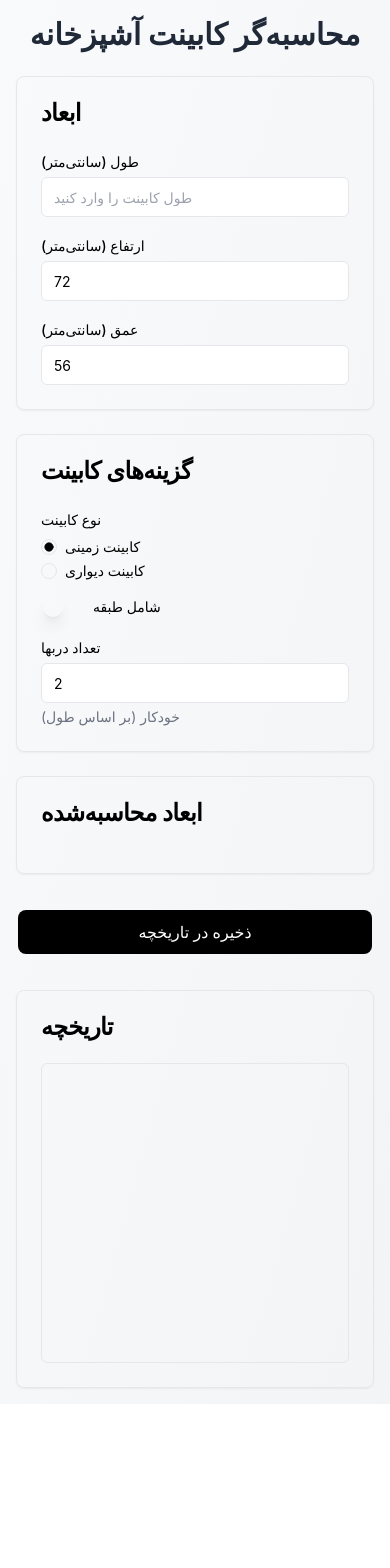
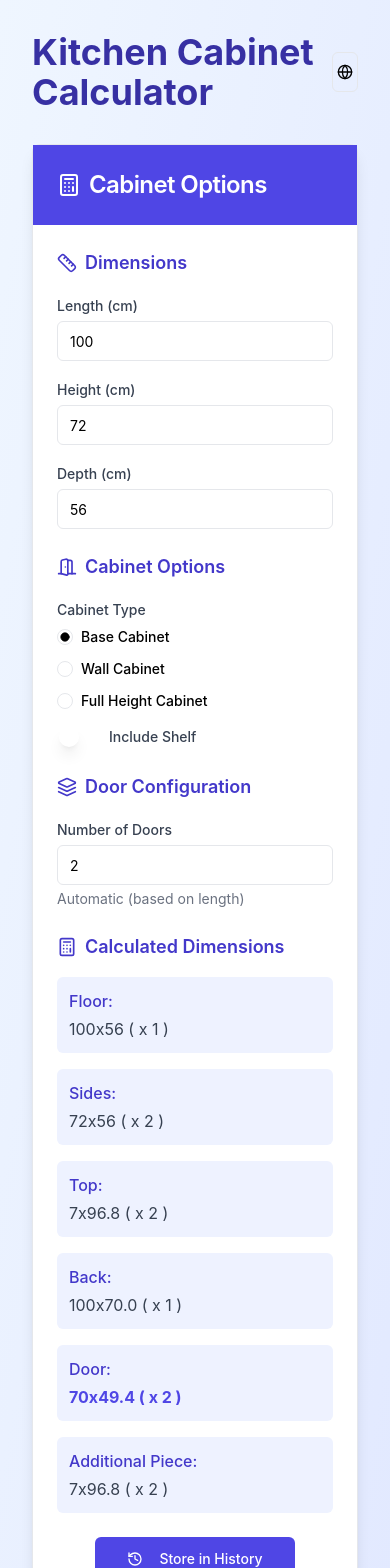
Before and after one commit to Bahamin1/CabinetCalculator, a React (Create React App) app: page / in a window 390 px wide. Shown: the top 1568 px of the page. Before the commit the page ends 1404 px from the top, so only its background shows below. Built offline with nearby package versions, Linux system fonts and the light colour scheme.

Commit message:
Updare 1.1.0

```diff
--- a/src/App.tsx
+++ b/src/App.tsx
@@ -1,6 +1,8 @@
 'use client'
 
+import { Separator } from '@radix-ui/react-select'
 import { AnimatePresence, motion } from 'framer-motion'
+import { Calculator, DoorOpen, Globe, History, Layers, Ruler } from 'lucide-react'
 import React, { useEffect, useState } from 'react'
 import { Button } from "./components/ui/button"
 import { Card, CardContent, CardHeader, CardTitle } from "./components/ui/card"
@@ -11,20 +13,21 @@ import { ScrollArea } from "./components/ui/scrollArea"
 import { Select, SelectContent, SelectItem, SelectTrigger, SelectValue } from "./components/ui/select"
 import { Switch } from "./components/ui/switch"
 
-type CabinetType = 'base' | 'wall'
+type CabinetType = 'base' | 'wall' | 'full'
 type DoorOrientation = 'vertical' | 'horizontal'
-
+type DoorDivision = 'length' | 'height'
+type Language = 'EN' | 'FA'
 
 interface Dimensions {
-  کف  : string
-  کنارها: string
-  سقف: string
-  پشت: string
-  درب: string
-  پارتیشن?: string
-  طبقه?: string
-  قید?: string
-  قیددرب?: string
+  floor: string
+  sides: string
+  top: string
+  back: string
+  door: string
+  middlePartition?: string
+  shelf?: string
+  additionalPiece?: string
+  doorQeyd?: string
 }
 
 interface CabinetUnit {
@@ -33,36 +36,133 @@ interface CabinetUnit {
   height: number
   depth: number
   includeShelf: boolean
+  shelfCount: number
   doorCount: number
   doorOrientation: DoorOrientation
+  doorDivision: DoorDivision
   dimensions: Dimensions
 }
 
+const translations = {
+  EN: {
+    title: "Kitchen Cabinet Calculator",
+    dimensions: "Dimensions",
+    length: "Length (cm)",
+    height: "Height (cm)",
+    depth: "Depth (cm)",
+    cabinetOptions: "Cabinet Options",
+    cabinetType: "Cabinet Type",
+    baseType: "Base Cabinet",
+    wallType: "Wall Cabinet",
+    fullType: "Full Height Cabinet",
+    includeShelf: "Include Shelf",
+    shelfCount: "Number of Shelves",
+    doorConfiguration: "Door Configuration",
+    doorCount: "Number of Doors",
+    doorOrientation: "Door Orientation",
+    vertical: "Vertical",
+    horizontal: "Horizontal",
+    doorDivision: "Door Division",
+    byLength: "By Length",
+    byHeight: "By Height",
+    calculatedDimensions: "Calculated Dimensions",
+    storeInHistory: "Store in History",
+    cabinetHistory: "Cabinet History",
+    floor: "Floor",
+    sides: "Sides",
+    top: "Top",
+    back: "Back",
+    door: "Door",
+    middlePartition: "Middle Partition",
+    shelf: "Shelf",
+    additionalPiece: "Additional Piece",
+    doorQeyd: "Door Qeyd",
+    manual: "Manual",
+    automatic: "Automatic (based on length)",
+  },
+  FA: {
+    title: "محاسبه‌گر کابینت آشپزخانه",
+    dimensions: "ابعاد",
+    length: "طول (سانتی‌متر)",
+    height: "ارتفاع (سانتی‌متر)",
+    depth: "عمق (سانتی‌متر)",
+    cabinetOptions: "گزینه‌های کابینت",
+    cabinetType: "نوع کابینت",
+    baseType: "کابینت زمینی",
+    wallType: "کابینت دیواری",
+    fullType: "کابینت تمام قد",
+    includeShelf: "شامل قفسه",
+    shelfCount: "تعداد قفسه‌ها",
+    doorConfiguration: "پیکربندی درب",
+    doorCount: "تعداد درب‌ها",
+    doorOrientation: "جهت درب",
+    vertical: "عمودی",
+    horizontal: "افقی",
+    doorDivision: "تقسیم درب",
+    byLength: "بر اساس طول",
+    byHeight: "بر اساس ارتفاع",
+    calculatedDimensions: "ابعاد محاسبه شده",
+    storeInHistory: "ذخیره در تاریخچه",
+    cabinetHistory: "تاریخچه کابینت",
+    floor: "کف",
+    sides: "طرفین",
+    top: "بالا",
+    back: "پشت",
+    door: "درب",
+    middlePartition: "پارتیشن میانی",
+    shelf: "قفسه",
+    additionalPiece: "قطعه اضافی",
+    doorQeyd: "قید درب",
+    manual: "دستی",
+    automatic: "خودکار (بر اساس طول)",
+  }
+}
+
 export default function CabinetCalculator() {
-  const [length, setLength] = useState<number>(0)
-  const [height, setHeight] = useState<number>(0)
-  const [depth, setDepth] = useState<number>(0)
+  const [language, setLanguage] = useState<Language>('EN')
+  const [length, setLength] = useState<number>(100)
+  const [height, setHeight] = useState<number>(72)
+  const [depth, setDepth] = useState<number>(56)
   const [includeShelf, setIncludeShelf] = useState<boolean>(false)
+  const [shelfCount, setShelfCount] = useState<number>(1)
   const [cabinetType, setCabinetType] = useState<CabinetType>('base')
   const [doorCount, setDoorCount] = useState<number>(2)
   const [manualDoorCount, setManualDoorCount] = useState<number | null>(null)
   const [doorOrientation, setDoorOrientation] = useState<DoorOrientation>('vertical')
+  const [doorDivision, setDoorDivision] = useState<DoorDivision>('length')
   const [dimensions, setDimensions] = useState<Dimensions | null>(null)
   const [history, setHistory] = useState<CabinetUnit[]>([])
+
+  const t = translations[language]
 
   useEffect(() => {
     if (cabinetType === 'base') {
       setDepth(56)
       setHeight(72)
       setDoorOrientation('vertical')
-    } else {
+      setShelfCount(1)
+      setDoorDivision('length')
+    } else if (cabinetType === 'wall') {
       setDepth(32)
       setHeight(83)
+      setShelfCount(1)
+      setDoorDivision('length')
+    } else if (cabinetType === 'full') {
+      setDepth(56)
+      setHeight(240)
+      setDoorOrientation('vertical')
+      setShelfCount(4)
+      setDoorDivision('length')
     }
   }, [cabinetType])
 
   useEffect(() => {
     if (length > 0 && !manualDoorCount) {
+      if (cabinetType === 'full' && doorDivision === 'length') {
+        setDoorCount(length < 60 ? 1 : 2)
+      } else if (cabinetType === 'full' && doorDivision === 'height') {
+        setDoorCount(2)
+      } else {
         if (length < 60) {
           setDoorCount(1)
         } else if (length < 115) {
@@ -73,45 +173,39 @@ export default function CabinetCalculator() {
           setDoorCount(4)
         }
       }
-  }, [length, manualDoorCount])
+    }
+  }, [length, manualDoorCount, cabinetType, doorDivision])
 
   useEffect(() => {
     if (length > 0 && height > 0 && depth > 0) {
       calculateDimensions()
     }
-  }, [length, height, depth, includeShelf, cabinetType, doorCount, doorOrientation])
+  }, [length, height, depth, includeShelf, shelfCount, cabinetType, doorCount, doorOrientation, doorDivision])
 
   const calculateDimensions = () => {
-    let newDimensions: Dimensions
+    let newDimensions: Dimensions = {
+      floor: `${length}x${depth} ( x 1 )`,
+      sides: `${height}x${depth} ( x 2 )`,
+      top: `${length}x${depth} ( x 1 )`,
+      back: `${length}x${height} ( x 1 )`,
+      door: calculateDoor(),
+      additionalPiece: `7x${(length - 3.2).toFixed(1)} ( x 2 )`
+    }
 
     if (cabinetType === 'base') {
-      newDimensions = {
-        کف: `${length}x${depth} ( x 1 )`,
-        کنارها: `${height}x${depth} ( x 2 )`,
-        سقف: `7x${(length - 3.2).toFixed(1)} ( x 2 )`,
-        پشت: `${length}x${(height - 2).toFixed(1)} ( x 1 )`,
-        درب: calculateDoor(),
-        طبقه: includeShelf ? `${(length - 3.2).toFixed(1)}x${(depth - 2).toFixed(1)}` : undefined,
-        قید: `7x${(length - 3.2).toFixed(1)} ( x 2 )`
+      newDimensions.top = `7x${(length - 3.2).toFixed(1)} ( x 2 )`
+      newDimensions.back = `${length}x${(height - 2).toFixed(1)} ( x 1 )`
+      if (length > 110) {
+        newDimensions.middlePartition = `7x${height} ( x 3 )`
+      }
     }
 
-      if (length > 110) {
-        newDimensions.پارتیشن = `7x${height} ( x 3 )`
-      }
-    } else {
-      newDimensions = {
-        کف: `${length}x${depth} ( x 1 )`,
-        کنارها: `${height}x${depth} ( x 2 )`,
-        سقف: `${length}x${depth} ( x 1 )`,
-        پشت: `${length}x${height} ( x 1 )`,
-        درب: calculateDoor(),
-        طبقه: includeShelf ? `${(length - 3.2).toFixed(1)}x${depth - 1}` : undefined,
-        قید: `7x${(length - 3.2).toFixed(1)} ( x 2 )`
+    if (includeShelf) {
+      newDimensions.shelf = `${(length - 3.2).toFixed(1)}x${(depth - (cabinetType === 'wall' ? 1 : 2)).toFixed(1)} ( x ${shelfCount} )`
     }
 
-      if (doorOrientation === 'horizontal') {
-        newDimensions.قیددرب = calculateQeyd()
-      }
+    if (cabinetType === 'wall' && doorOrientation === 'horizontal') {
+      newDimensions.doorQeyd = calculateDoorQeyd()
     }
 
     setDimensions(newDimensions)
@@ -121,20 +215,31 @@ export default function CabinetCalculator() {
     if (cabinetType === 'base') {
       const doorWidth = (length / doorCount)
       const doorHeight = height - 2
-      return `${doorHeight}x${(doorWidth - 0.6).toFixed(1)} ( x ${doorCount} ${doorCount > 1 ? '' : ''})`
-    } else {
+      return `${doorHeight}x${(doorWidth - 0.6).toFixed(1)} ( x ${doorCount} )`
+    } else if (cabinetType === 'wall') {
       if (doorOrientation === 'vertical') {
         const doorWidth = (length / doorCount)
         const doorHeight = height - 0.6
-        return `${doorHeight}x${(doorWidth - 0.6).toFixed(1)} ( x ${doorCount} ${doorCount > 1 ? '' : ''})`
+        return `${doorHeight}x${(doorWidth - 0.6).toFixed(1)} ( x ${doorCount} )`
       } else {
         const doorHeight = height / doorCount
-        return `${(doorHeight - 0.6).toFixed(1)}x${(length - 0.6).toFixed(1)} ( x ${doorCount} ${doorCount > 1 ? '' : ''})`
+        return `${(doorHeight - 0.6).toFixed(1)}x${(length - 0.6).toFixed(1)} ( x ${doorCount} )`
+      }
+    } else if (cabinetType === 'full') {
+      if (doorDivision === 'length') {
+        const doorWidth = (length / doorCount)
+        const doorHeight = height - 2
+        return `${doorHeight}x${(doorWidth - 0.6).toFixed(1)} ( x ${doorCount} )`
+      } else {
+        const doorWidth = length - 0.6
+        const doorHeight = (height / doorCount) - 0.6
+        return `${doorHeight.toFixed(1)}x${doorWidth.toFixed(1)} ( x ${doorCount} )`
       }
     }
+    return ''
   }
 
-  const calculateQeyd = (): string => {
+  const calculateDoorQeyd = (): string => {
     const qeydCount = Math.max(0, doorCount - 1)
     const qeydLength = (length / 100) * 69.8
     return `7x${qeydLength.toFixed(1)} ( x ${qeydCount} )`
@@ -148,8 +253,10 @@ export default function CabinetCalculator() {
         height,
         depth,
         includeShelf,
+        shelfCount,
         doorCount,
         doorOrientation,
+        doorDivision,
         dimensions
       }
       setHistory([...history, newUnit])
@@ -157,65 +264,83 @@ export default function CabinetCalculator() {
   }
 
   return (
-    <div className="container mx-auto p-4 bg-gradient-to-br from-gray-50 to-gray-100 min-h-screen">
-      <h1 className="text-3xl font-bold mb-6 text-center text-gray-800">محاسبه‌گر کابینت آشپزخانه</h1>
-      <div className="grid gap-6 mb-6 md:grid-cols-2 lg:grid-cols-3">
-        <Card>
-          <CardHeader>
-            <CardTitle>ابعاد</CardTitle>
+    <div className={`min-h-screen bg-gradient-to-br from-blue-50 to-indigo-100 p-8 ${language === 'FA' ? 'rtl' : 'ltr'}`}>
+      <div className="container mx-auto">
+        <div className="flex justify-between items-center mb-8">
+          <h1 className="text-4xl font-bold text-indigo-800">{t.title}</h1>
+          <Button
+            onClick={() => setLanguage(lang => lang === 'EN' ? 'FA' : 'EN')}
+            variant="outline"
+            size="icon"
+          >
+            <Globe className="h-4 w-4" />
+          </Button>
+        </div>
+        <div className="grid grid-cols-1 lg:grid-cols-2 gap-8">
+          <Card className="col-span-1 lg:col-span-2 bg-white shadow-lg">
+            <CardHeader className="bg-indigo-600 text-white">
+              <CardTitle className="flex items-center gap-2 text-2xl">
+                <Calculator className="w-6 h-6" />
+                <span>{t.cabinetOptions}</span>
+              </CardTitle>
             </CardHeader>
-          <CardContent className="space-y-4">
+            <CardContent className="p-6">
+              <div className="grid grid-cols-1 md:grid-cols-2 lg:grid-cols-3 gap-6">
+                <div className="space-y-4">
+                  <h3 className="text-lg font-semibold text-indigo-700 flex items-center gap-2">
+                    <Ruler className="w-5 h-5" />
+                    {t.dimensions}
+                  </h3>
                   <div>
-              <Label htmlFor="length">طول (سانتی‌متر)</Label>
+                    <Label htmlFor="length" className="text-sm font-medium text-gray-700">{t.length}</Label>
                     <Input
                       id="length"
                       type="number"
                       value={length || ''}
                       onChange={(e) => setLength(Number(e.target.value))}
-                placeholder="طول کابینت را وارد کنید"
-                className="mt-1"
+                      className="mt-1 w-full"
                     />
                   </div>
                   <div>
-              <Label htmlFor="height">ارتفاع (سانتی‌متر)</Label>
+                    <Label htmlFor="height" className="text-sm font-medium text-gray-700">{t.height}</Label>
                     <Input
                       id="height"
                       type="number"
                       value={height || ''}
                       onChange={(e) => setHeight(Number(e.target.value))}
-                placeholder="ارتفاع کابینت را وارد کنید"
-                className="mt-1"
+                      className="mt-1 w-full"
                     />
                   </div>
                   <div>
-              <Label htmlFor="depth">عمق (سانتی‌متر)</Label>
+                    <Label htmlFor="depth" className="text-sm font-medium text-gray-700">{t.depth}</Label>
                     <Input
                       id="depth"
                       type="number"
                       value={depth || ''}
                       onChange={(e) => setDepth(Number(e.target.value))}
-                placeholder="عمق کابینت را وارد کنید"
-                className="mt-1"
+                      className="mt-1 w-full"
                     />
                   </div>
-          </CardContent>
-        </Card>
-
-        <Card>
-          <CardHeader>
-            <CardTitle>گزینه‌های کابینت</CardTitle>
-          </CardHeader>
-          <CardContent className="space-y-4">
+                </div>
+                <div className="space-y-4">
+                  <h3 className="text-lg font-semibold text-indigo-700 flex items-center gap-2">
+                    <DoorOpen className="w-5 h-5" />
+                    {t.cabinetOptions}
+                  </h3>
                   <div>
-              <Label>نوع کابینت</Label>
-              <RadioGroup defaultValue="base" onValueChange={(value: CabinetType) => setCabinetType(value)} className="mt-2">
+                    <Label className="text-sm font-medium text-gray-700">{t.cabinetType}</Label>
+                    <RadioGroup defaultValue={cabinetType} onValueChange={(value: CabinetType) => setCabinetType(value)} className="mt-2 space-y-2">
                       <div className="flex items-center space-x-2">
                         <RadioGroupItem value="base" id="base" />
-                  <Label htmlFor="base">کابینت زمینی</Label>
+                        <Label htmlFor="base">{t.baseType}</Label>
                       </div>
                       <div className="flex items-center space-x-2">
                         <RadioGroupItem value="wall" id="wall" />
-                  <Label htmlFor="wall">کابینت دیواری</Label>
+                        <Label htmlFor="wall">{t.wallType}</Label>
+                      </div>
+                      <div className="flex items-center space-x-2">
+                        <RadioGroupItem value="full" id="full" />
+                        <Label htmlFor="full">{t.fullType}</Label>
                       </div>
                     </RadioGroup>
                   </div>
@@ -225,10 +350,28 @@ export default function CabinetCalculator() {
                       checked={includeShelf}
                       onCheckedChange={setIncludeShelf}
                     />
-              <Label htmlFor="include-shelf">شامل طبقه</Label>
+                    <Label htmlFor="include-shelf" className="text-sm font-medium text-gray-700">{t.includeShelf}</Label>
                   </div>
+                  {includeShelf && (
                     <div>
-              <Label htmlFor="doorCount">تعداد دربها</Label>
+                      <Label htmlFor="shelfCount" className="text-sm font-medium text-gray-700">{t.shelfCount}</Label>
+                      <Input
+                        id="shelfCount"
+                        type="number"
+                        value={shelfCount}
+                        onChange={(e) => setShelfCount(Number(e.target.value))}
+                        className="mt-1 w-full"
+                      />
+                    </div>
+                  )}
+                </div>
+                <div className="space-y-4">
+                  <h3 className="text-lg font-semibold text-indigo-700 flex items-center gap-2">
+                    <Layers className="w-5 h-5" />
+                    {t.doorConfiguration}
+                  </h3>
+                  <div>
+                    <Label htmlFor="doorCount" className="text-sm font-medium text-gray-700">{t.doorCount}</Label>
                     <Input
                       id="doorCount"
                       type="number"
@@ -238,37 +381,54 @@ export default function CabinetCalculator() {
                         setManualDoorCount(value)
                         setDoorCount(value)
                       }}
-                className="mt-1"
+                      className="mt-1 w-full"
                     />
                     <p className="text-sm text-gray-500 mt-1">
-                {manualDoorCount ? 'دستی' : 'خودکار'} (بر اساس طول)
+                      {manualDoorCount ? t.manual : t.automatic}
                     </p>
                   </div>
                   {cabinetType === 'wall' && (
                     <div>
-                <Label htmlFor="doorOrientation">جهت درب</Label>
+                      <Label htmlFor="doorOrientation" className="text-sm font-medium text-gray-700">{t.doorOrientation}</Label>
                       <Select
                         value={doorOrientation}
                         onValueChange={(value: DoorOrientation) => setDoorOrientation(value)}
                       >
                         <SelectTrigger className="w-full mt-1">
-                    <SelectValue placeholder="جهت درب را انتخاب کنید" />
+                          <SelectValue placeholder={t.doorOrientation} />
                         </SelectTrigger>
                         <SelectContent>
-                    <SelectItem value="vertical">عمودی</SelectItem>
-                    <SelectItem value="horizontal">افقی</SelectItem>
+                          <SelectItem value="vertical">{t.vertical}</SelectItem>
+                          <SelectItem value="horizontal">{t.horizontal}</SelectItem>
                         </SelectContent>
                       </Select>
                     </div>
                   )}
-          </CardContent>
-        </Card>
-
-        <Card>
-          <CardHeader>
-            <CardTitle>ابعاد محاسبه‌شده</CardTitle>
-          </CardHeader>
-          <CardContent>
+                  {cabinetType === 'full' && (
+                    <div>
+                      <Label htmlFor="doorDivision" className="text-sm font-medium text-gray-700">{t.doorDivision}</Label>
+                      <Select
+                        value={doorDivision}
+                        onValueChange={(value: DoorDivision) => setDoorDivision(value)}
+                      >
+                        <SelectTrigger className="w-full mt-1">
+                          <SelectValue placeholder={t.doorDivision} />
+                        </SelectTrigger>
+                        <SelectContent>
+                          <SelectItem value="length">{t.byLength}</SelectItem>
+                          <SelectItem value="height">{t.byHeight}</SelectItem>
+                        </SelectContent>
+                      </Select>
+                    </div>
+                  )}
+                </div>
+              </div>
+              <Separator className="my-6" />
+              <div className="space-y-4">
+                <h3 className="text-lg font-semibold text-indigo-700 flex items-center gap-2">
+                  <Calculator className="w-5 h-5" />
+                  {t.calculatedDimensions}
+                </h3>
                 <AnimatePresence>
                   {dimensions && (
                     <motion.div
@@ -276,61 +436,66 @@ export default function CabinetCalculator() {
                       animate={{ opacity: 1, y: 0 }}
                       exit={{ opacity: 0, y: -20 }}
                       transition={{ duration: 0.5 }}
-                  className="space-y-2"
+                      className="grid grid-cols-1 md:grid-cols-2 lg:grid-cols-3 gap-4"
                     >
                       {Object.entries(dimensions).map(([key, value]) => (
-                    <motion.div key={key} layout className="flex justify-between">
-                      <span className="capitalize font-medium">{key.replace(/([A-Z])/g, ' $1').trim()}:</span>
-                      <span className={key === 'door' ? 'font-bold text-primary' : ''}>{value}</span>
+                        <motion.div key={key} layout className="bg-indigo-50 p-3 rounded-md">
+                          <span className="capitalize font-medium text-indigo-700">{t[key as keyof typeof t]}:</span>
+                          <span className={`block mt-1 ${key === 'door' ? 'font-bold text-indigo-600' : 'text-gray-700'}`}>{value}</span>
                         </motion.div>
                       ))}
                     </motion.div>
                   )}
                 </AnimatePresence>
+              </div>
+              <div className="mt-6 flex justify-center">
+                <Button onClick={storeInHistory} size="lg" className="bg-indigo-600 hover:bg-indigo-700 text-white">
+                  <History className="w-5 h-5 mr-2" />
+                  {t.storeInHistory}
+                </Button>
+              </div>
             </CardContent>
           </Card>
-      </div>
-
-      <div className="flex justify-center mt-8 mb-8">
-        <Button onClick={storeInHistory} size="lg" className="custom-button w-full max-w-md">
-          ذخیره در تاریخچه
-        </Button>
-      </div>
-
-      <Card>
-        <CardHeader>
-          <CardTitle>تاریخچه</CardTitle>
+          <Card className="col-span-1 lg:col-span-2 bg-white shadow-lg">
+            <CardHeader className="bg-indigo-600 text-white">
+              <CardTitle className="flex items-center gap-2 text-2xl">
+                <History className="w-6 h-6" />
+                <span>{t.cabinetHistory}</span>
+              </CardTitle>
             </CardHeader>
-        <CardContent>
-          <ScrollArea className="h-[300px] w-full rounded-md border p-4">
+            <CardContent className="p-6">
+              <ScrollArea className="h-[400px] w-full rounded-md border p-4">
                 {history.map((unit, index) => (
                   <motion.div
                     key={index}
                     initial={{ opacity: 0, y: 20 }}
                     animate={{ opacity: 1, y: 0 }}
                     transition={{ duration: 0.5, delay: index * 0.1 }}
-                className="mb-4 p-4 border rounded-md bg-white shadow-sm"
+                    className="mb-4 p-4 border rounded-md bg-indigo-50 shadow-sm"
                   >
-                <h3 className="font-semibold mb-2">
-                  {unit.type === 'base' ? 'کابینت زمینی' : 'کابینت دیواری'} {unit.length} سانتی‌متر
+                    <h3 className="font-semibold mb-2 text-indigo-700">
+                      {t[unit.type as keyof typeof t]} {unit.length} cm
                     </h3>
-                <p> {unit.dimensions.کف}</p>
-                <p> {unit.dimensions.کنارها}</p>
-                <p> {unit.dimensions.سقف}</p>
-                <p> {unit.dimensions.پشت}</p>
-                <p> {unit.dimensions.درب}</p>
-                {unit.dimensions.پارتیشن && <p>پارتیشن میانی: {unit.dimensions.پارتیشن}</p>}
-                {unit.dimensions.طبقه && <p>طبقه: {unit.dimensions.طبقه}</p>}
-                <p>قید : {unit.dimensions.قید}</p>
-                {unit.dimensions.قیددرب && <p>یادداشت درب: {unit.dimensions.قیددرب}</p>}
-                {unit.type === 'wall' && <p>جهت درب: {unit.doorOrientation}</p>}
+                    <div className="grid grid-cols-2 gap-2 text-sm">
+                      <p><span className="font-medium">{t.floor}:</span> {unit.dimensions.floor}</p>
+                      <p><span className="font-medium">{t.sides}:</span> {unit.dimensions.sides}</p>
+                      <p><span className="font-medium">{t.top}:</span> {unit.dimensions.top}</p>
+                      <p><span className="font-medium">{t.back}:</span> {unit.dimensions.back}</p>
+                      <p><span className="font-medium">{t.door}:</span> {unit.dimensions.door}</p>
+                      {unit.dimensions.middlePartition && <p><span className="font-medium">{t.middlePartition}:</span> {unit.dimensions.middlePartition}</p>}
+                      {unit.dimensions.shelf && <p><span className="font-medium">{t.shelf}:</span> {unit.dimensions.shelf}</p>}
+                      <p><span className="font-medium">{t.additionalPiece}:</span> {unit.dimensions.additionalPiece}</p>
+                      {unit.dimensions.doorQeyd && <p><span className="font-medium">{t.doorQeyd}:</span> {unit.dimensions.doorQeyd}</p>}
+                      {unit.type === 'wall' && <p><span className="font-medium">{t.doorOrientation}:</span> {t[unit.doorOrientation as keyof typeof t]}</p>}
+                      {unit.type === 'full' && <p><span className="font-medium">{t.doorDivision}:</span> {t[unit.doorDivision === 'length' ? 'byLength' : 'byHeight']}</p>}
+                    </div>
                   </motion.div>
                 ))}
               </ScrollArea>
             </CardContent>
           </Card>
         </div>
-);
-
-
+      </div>
+    </div>
+  )
 }
```
Also changed, not shown: public/index.html (+6 -6 lines), public/logo192.png (deleted), public/manifest.json, 1 other file (tests, documents, lock files or other folders). Lines whose indentation alone changed are shown as unchanged.
